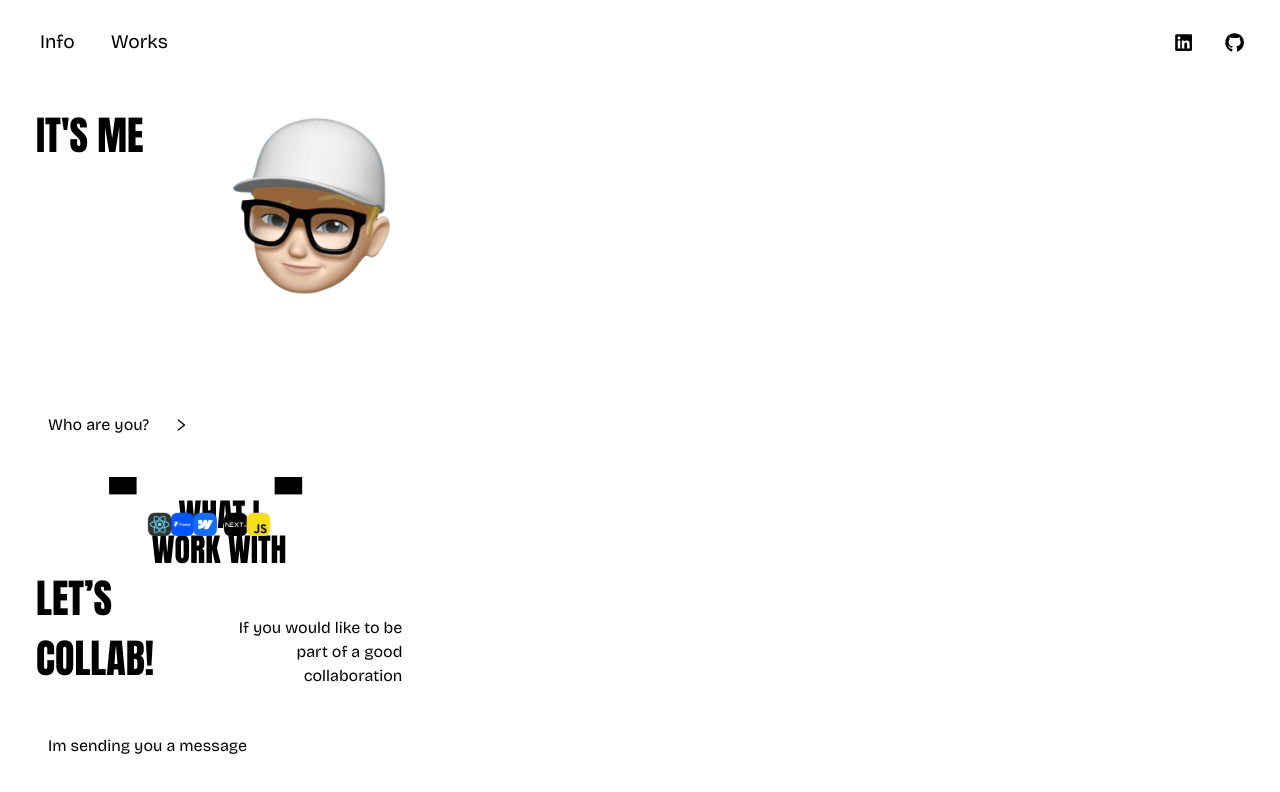
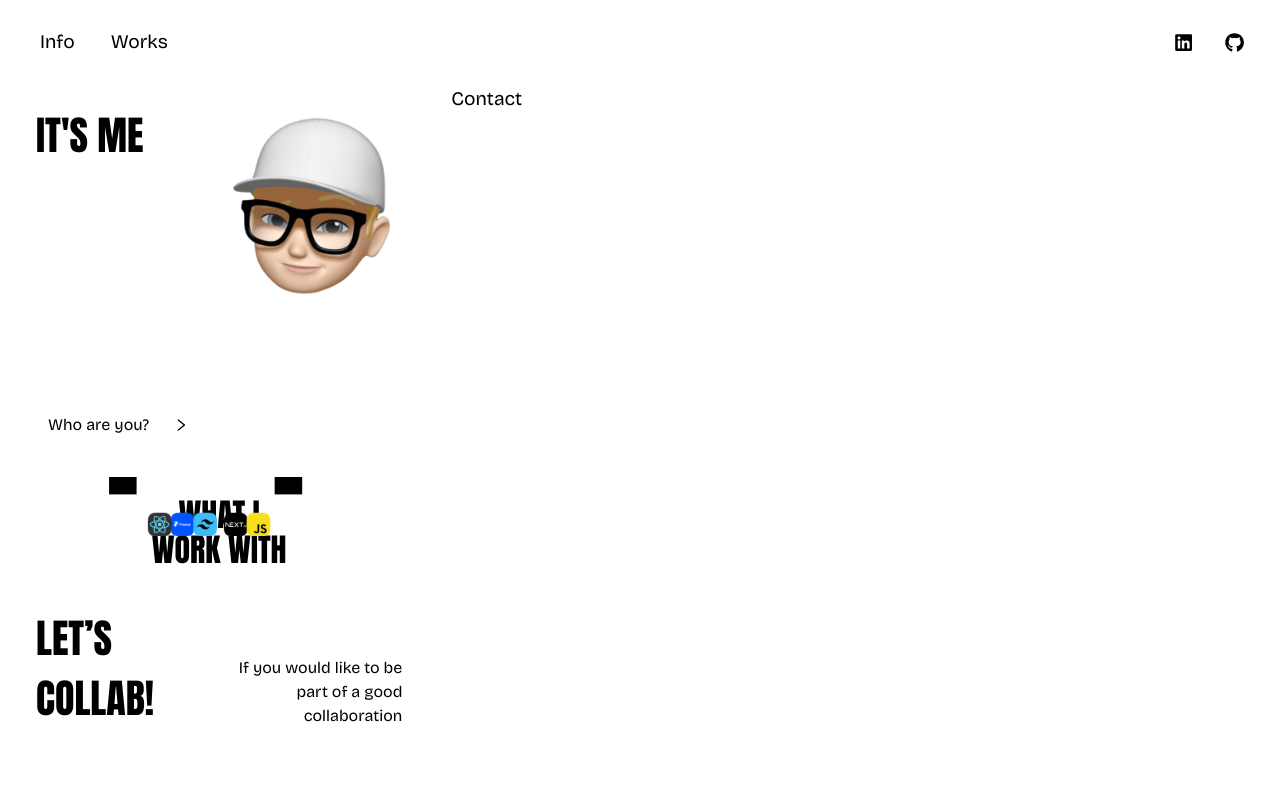
Before and after one commit to bencso/portfolio-page, a Next.js app: page / in a window 1280 px wide. Both pictures are taken after a click on the button "Im sending you a message". Shown: the top 792 px of the page. Built offline with nearby package versions, Linux system fonts and the light colour scheme.

Commit message:
feat: update component interactions and layout structure for improved navigation

```diff
--- a/src/app/components/ItsMeBlock.js
+++ b/src/app/components/ItsMeBlock.js
@@ -17,7 +17,7 @@ export default function ItsMeBlock({setTab,tab}) {
         {
           tab == "about" && <h1>Bábolnai<br/>Bence</h1>
         }
-       <IconButton text="Who are you?" action={onClick}/>
+       {tab!="about" && <IconButton text="Who are you?" action={onClick}/>}
       </div>
       <Image
         src={"/images/me.png"}
--- a/src/app/components/LetsCollab.js
+++ b/src/app/components/LetsCollab.js
@@ -1,13 +1,20 @@
 import Button from "./buttons/Button";
 
-export default function LetsCollabBlock(){
+export default function LetsCollabBlock({tab,setTab}){
+
+  function onClick(){
+    setTab("contact");
+  }
+
     return (
       <div className="letscollab-block">
         <div className="letscollab-block_flex">
             <h2>Let’s collab!</h2>
             <p>If you would like to be part of a good collaboration</p>
         </div>
-        <Button text="Im sending you a message"/>
+       {
+        tab != "contact" &&  <Button action={onClick} text="Im sending you a message"/>
+       }
       </div>
     )
 }
--- a/src/app/components/Works.js
+++ b/src/app/components/Works.js
@@ -1,5 +1,4 @@
 import { useState } from "react";
-import IconButton from "./buttons/IconButton";
 import WorkDiv from "./works/WorkDiv";
 
 const works = [
@@ -21,8 +20,6 @@ const works = [
 
 export default function Works() {
   const [selectedWork, setSelectedWork] = useState(0);
-
-
 
   return (
     <div className="works">
--- a/src/app/components/WorksWith.js
+++ b/src/app/components/WorksWith.js
@@ -5,7 +5,7 @@ const languages = [
     img: "/images/languages/framer.png",
   },
   {
-    img: "/images/languages/wix.png",
+    img: "/images/languages/tailwindcss.png",
   },
   {
     img: "/images/languages/nextjs.png",
--- a/src/app/components/buttons/Button.js
+++ b/src/app/components/buttons/Button.js
@@ -1,3 +1,3 @@
-export default function Button({text}) {
-  return <button className="button">{text}</button>;
+export default function Button({text, action}) {
+  return <button onClick={action} className="button">{text}</button>;
 }
--- a/src/app/page.js
+++ b/src/app/page.js
@@ -25,16 +25,9 @@ export default function Home() {
     localStorage.setItem("section", section);
   }, [section]);
 
+  function RightLayout(){
   return (
-    <>
-      <Navbar setTab={setSection} tab={section} />
-      <div className="parent">
-        <div className="child1">
-          <ItsMeBlock tab={section} setTab={setSection}/>
-          <WorksWith />
-          <LetsCollabBlock />
-        </div>
-        <div className="child2">
+    <div className="child2">
           {section === "info" && (
             <>
               <Works />
@@ -51,7 +44,25 @@ export default function Home() {
               <div>ABOUT</div>
             </>
           )}
+          {section === "contact" && (
+            <>
+              <div>Contact</div>
+            </>
+          )}
         </div>
+  )
+}
+
+  return (
+    <>
+      <Navbar setTab={setSection} tab={section} />
+      <div className="parent">
+        <div className="child1">
+          <ItsMeBlock tab={section} setTab={setSection}/>
+          <WorksWith />
+          <LetsCollabBlock tab={section} setTab={setSection}/>
+        </div>
+        <RightLayout/>
       </div>
     </>
   );
```
Also changed, not shown: public/images/languages/wix.png (deleted).
